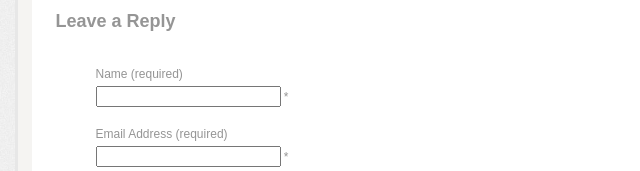
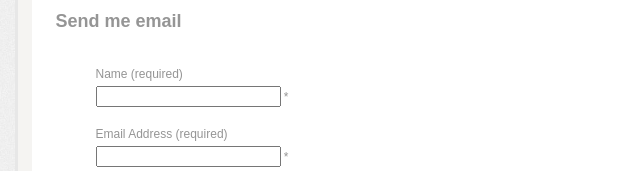
Before and after one commit to iustudio/iustudio.github.io, a plain HTML site: page contact.html in a window 1280 px wide. Shown: the part 629-800 px from the top of the page, 123-763 px from the left. Drawn offline with Linux system fonts and the light colour scheme.

Commit message:
update contact page

```diff
--- a/contact.html
+++ b/contact.html
@@ -45,7 +45,7 @@
               <p>Facebook <a href="https://facebook.com/jyootai">jyootai</a></p>
             </div>
             <div class="article">
-              <h2><span>Leave a</span> Reply</h2><div class="clr"></div>
+              <h2>Send me email</h2><div class="clr"></div>
               <form action="#" method="post" id="leavereply"  onsubmit="return validates()";>
               <ol><li>
                 <label>Name (required)</label>
```
